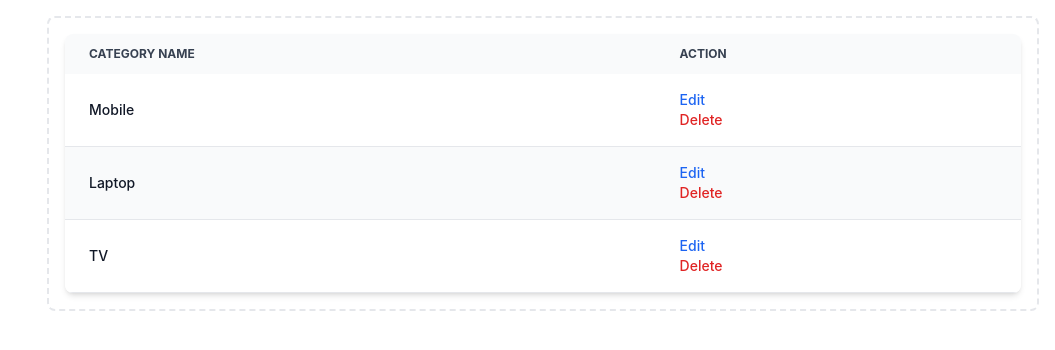
After one commit to UmeshBabu7/Esewa-Integration, a Django app: page /admins/categorylist/ in a window 1280 px wide. The commit adds this page. Shown: the top 350 px of the page, without its empty margins (225-1280 px from the left). Run offline with Django 5.2, Linux system fonts and the light colour scheme; data comes from the database, SQL or seed files in the repository; both versions use the stored data as it was after the commit; some libraries are stand-ins or nearby versions.

Commit message:
addproduct, success and error message, categorylist, addcategory

```diff
--- a/esewa/adminpage/templates/adminpage/base.html
+++ b/esewa/adminpage/templates/adminpage/base.html
@@ -44,7 +44,7 @@
             </button>
             <ul id="dropdown-example" class="hidden py-2 space-y-2">
                   <li>
-                     <a href="#" class="flex items-center w-full p-2 text-gray-900 transition duration-75 rounded-lg pl-11 group hover:bg-gray-100 dark:text-white dark:hover:bg-gray-700">Add Product</a>
+                     <a href="{% url 'addproduct' %}" class="flex items-center w-full p-2 text-gray-900 transition duration-75 rounded-lg pl-11 group hover:bg-gray-100 dark:text-white dark:hover:bg-gray-700">Add Product</a>
                   </li>
                   <li>
                      <a href="{% url 'productlist' %}" class="flex items-center w-full p-2 text-gray-900 transition duration-75 rounded-lg pl-11 group hover:bg-gray-100 dark:text-white dark:hover:bg-gray-700">Product List</a>
@@ -64,10 +64,10 @@
             </button>
             <ul id="dropdown-example1" class="hidden py-2 space-y-2">
                   <li>
-                     <a href="#" class="flex items-center w-full p-2 text-gray-900 transition duration-75 rounded-lg pl-11 group hover:bg-gray-100 dark:text-white dark:hover:bg-gray-700">Add Category</a>
+                     <a href="{% url 'addcategory' %}" class="flex items-center w-full p-2 text-gray-900 transition duration-75 rounded-lg pl-11 group hover:bg-gray-100 dark:text-white dark:hover:bg-gray-700">Add Category</a>
                   </li>
                   <li>
-                     <a href="#" class="flex items-center w-full p-2 text-gray-900 transition duration-75 rounded-lg pl-11 group hover:bg-gray-100 dark:text-white dark:hover:bg-gray-700">Category List</a>
+                     <a href="{% url 'categorylist' %}" class="flex items-center w-full p-2 text-gray-900 transition duration-75 rounded-lg pl-11 group hover:bg-gray-100 dark:text-white dark:hover:bg-gray-700">Category List</a>
                   </li>
 
             </ul>
--- a/esewa/adminpage/templates/adminpage/category.html
+++ /dev/null
@@ -1,5 +0,0 @@
-{% extends "adminpage/base.html" %}
-{% block admin_content %}
-
-
-{% endblock %}
--- /dev/null
+++ b/esewa/adminpage/templates/adminpage/categorylist.html
@@ -0,0 +1,35 @@
+{% extends "adminpage/base.html" %}
+{% block admin_content %}
+
+
+<div class="relative overflow-x-auto shadow-md sm:rounded-lg">
+    <table class="w-full text-sm text-left rtl:text-right text-gray-500 dark:text-gray-400">
+        <thead class="text-xs text-gray-700 uppercase bg-gray-50 dark:bg-gray-700 dark:text-gray-400">
+            <tr>
+                <th scope="col" class="px-6 py-3">
+                    Category name
+                </th>
+                <th scope="col" class="px-6 py-3">
+                    Action
+                </th>
+            </tr>
+        </thead>
+        <tbody>
+            {% for c in category %}
+            <tr class="odd:bg-white odd:dark:bg-gray-900 even:bg-gray-50 even:dark:bg-gray-800 border-b dark:border-gray-700 border-gray-200">
+                <th scope="row" class="px-6 py-4 font-medium text-gray-900 whitespace-nowrap dark:text-white">
+                    {{c.category_name}}
+                </th>
+                <td class="px-6 py-4">
+                    <a href="#" class="font-medium text-blue-600 dark:text-blue-500 hover:underline">Edit</a></br>
+                    <a href="#" class="font-medium text-red-600 dark:text-red-500 hover:underline">Delete</a>
+                </td>
+            </tr>
+            {% endfor %}
+        </tbody>
+    </table>
+</div>
+
+
+
+{% endblock %}
--- a/esewa/adminpage/urls.py
+++ b/esewa/adminpage/urls.py
@@ -4,5 +4,12 @@ from .import views
 
 urlpatterns = [
     path('', views.adminhome, name='admins'),
-    path('productlist/', views.productlist, name='productlist')
+
+    # product
+    path('productlist/', views.productlist, name='productlist'),
+    path('addproduct/', views.addproduct, name='addproduct'),
+
+     # category
+    path('categorylist/', views.categorylist, name='categorylist'),
+    path('addcategory/', views.addcategory, name='addcategory'),
 ]
--- a/esewa/adminpage/views.py
+++ b/esewa/adminpage/views.py
@@ -1,5 +1,7 @@
-from django.shortcuts import render
+from django.shortcuts import render, redirect
 from product.models import *
+from product.forms import *
+from django.contrib import messages
 
 # Create your views here.
 
@@ -9,3 +11,36 @@ def adminhome(request):
 def productlist(request):
     product=Product.objects.all()
     return render(request, 'adminpage/productlist.html', {'product':product})
+
+
+def addproduct(request):
+    if request.method == 'POST':
+        form=ProductForm(request.POST)
+        if form.is_valid():
+            form.save()
+            messages.add_message(request, messages.SUCCESS, 'Product has been added successfully !')
+            return redirect('addproduct')
+        else:
+            messages.add_message(request, messages.ERROR, 'Error occure while adding product !')
+    else:
+        form=ProductForm()
+    return render(request, 'adminpage/addproduct.html', {'form':form})
+
+
+# Category
+def categorylist(request):
+    category=Category.objects.all()
+    return render(request, 'adminpage/categorylist.html', {'category':category})
+
+def addcategory(request):
+    if request.method == 'POST':
+        form=CategoryForm(request.POST)
+        if form.is_valid():
+            form.save()
+            messages.add_message(request, messages.SUCCESS, ' Category has been added successfully !')
+            return redirect('addcategory')
+        else:
+            messages.add_message(request, messages.ERROR, 'Error occure while adding category !')
+    else:
+        form=CategoryForm()
+    return render(request, 'adminpage/addcategory.html', {'form':form})
--- a/esewa/product/models.py
+++ b/esewa/product/models.py
@@ -3,7 +3,7 @@ from django.db import models
 # Create your models here.
 
 class Category(models.Model):
-    category_name=models.CharField(max_length=200)
+    category_name=models.CharField(max_length=200, unique=True)
     created_at=models.DateTimeField(auto_now_add=True, blank=True, null=True)
 
     def __str__(self):
```
Also changed, not shown: esewa/adminpage/templates/adminpage/addcategory.html (added, +28 -0 lines), esewa/adminpage/templates/adminpage/addproduct.html (added, +28 -0 lines), esewa/esewa/settings.py (+7 -0 lines), esewa/product/forms.py (added, +13 -0 lines), esewa/db.sqlite3.
